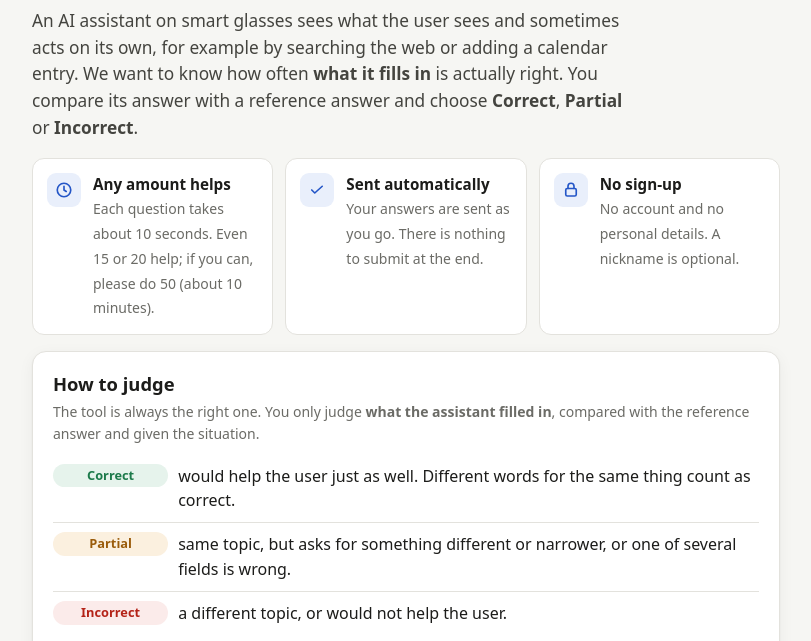
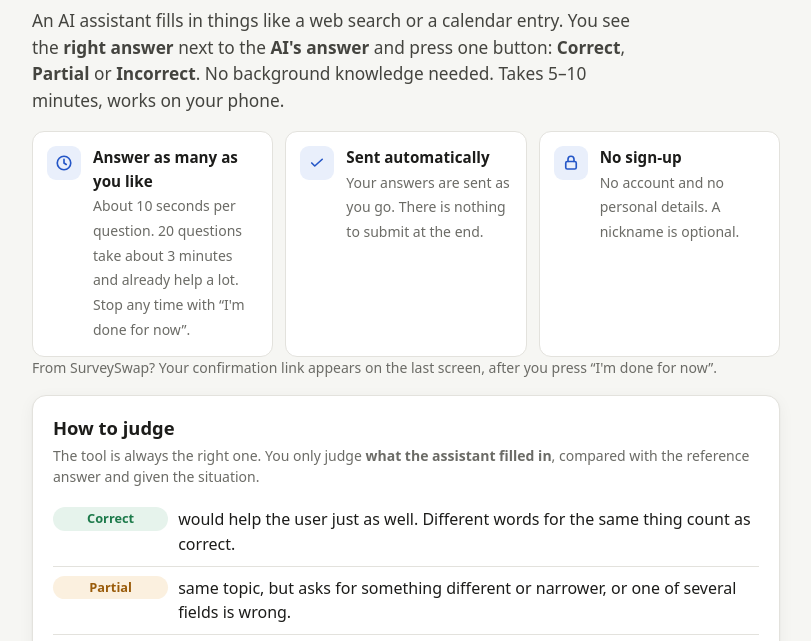
Before and after one commit to Andreas-Hum/ai_assistant, a plain HTML site: page index.html in a window 1280 px wide. Shown: the part 144-785 px from the top of the page, without its empty margins (234-1045 px from the left). Drawn offline with Linux system fonts and the light colour scheme.

Commit message:
Add SurveySwap link

```diff
--- a/index.html
+++ b/index.html
@@ -191,15 +191,15 @@
   <div class="hero">
     <div class="eyebrow">University research study</div>
     <h1>Help check what an AI assistant fills in</h1>
-    <p class="lead">An AI assistant on smart glasses sees what the user sees and sometimes acts on its own, for example by
-      searching the web or adding a calendar entry. We want to know how often <b>what it fills in</b> is actually right.
-      You compare its answer with a reference answer and choose <b>Correct</b>, <b>Partial</b> or <b>Incorrect</b>.</p>
+    <p class="lead">An AI assistant fills in things like a web search or a calendar entry. You see the <b>right answer</b>
+      next to the <b>AI's answer</b> and press one button: <b>Correct</b>, <b>Partial</b> or <b>Incorrect</b>.
+      No background knowledge needed. Takes 5&ndash;10 minutes, works on your phone.</p>
   </div>
 
   <div class="facts">
     <div class="fact"><div class="ico" aria-hidden="true">
       <svg width="18" height="18" viewBox="0 0 24 24" fill="none" stroke="currentColor" stroke-width="2.2" stroke-linecap="round"><circle cx="12" cy="12" r="9"/><path d="M12 7v5l3 2"/></svg></div>
-      <div><b>Any amount helps</b><span>Each question takes about 10 seconds. Even 15 or 20 help; if you can, please do 50 (about 10 minutes).</span></div></div>
+      <div><b>Answer as many as you like</b><span>About 10 seconds per question. 20 questions take about 3 minutes and already help a lot. Stop any time with &ldquo;I'm done for now&rdquo;.</span></div></div>
     <div class="fact"><div class="ico" aria-hidden="true">
       <svg width="18" height="18" viewBox="0 0 24 24" fill="none" stroke="currentColor" stroke-width="2.2" stroke-linecap="round" stroke-linejoin="round"><path d="M5 12l4 4L19 7"/></svg></div>
       <div><b>Sent automatically</b><span>Your answers are sent as you go. There is nothing to submit at the end.</span></div></div>
@@ -207,6 +207,8 @@
       <svg width="18" height="18" viewBox="0 0 24 24" fill="none" stroke="currentColor" stroke-width="2.2" stroke-linecap="round" stroke-linejoin="round"><rect x="5" y="10" width="14" height="10" rx="2"/><path d="M8 10V7a4 4 0 0 1 8 0v3"/></svg></div>
       <div><b>No sign-up</b><span>No account and no personal details. A nickname is optional.</span></div></div>
   </div>
+
+  <p class="muted small" style="margin:0">From SurveySwap? Your confirmation link appears on the last screen, after you press &ldquo;I'm done for now&rdquo;.</p>
 
   <div class="card">
     <h2 style="font-size:1.15rem;margin-bottom:6px">How to judge</h2>
@@ -370,6 +372,8 @@ var FORM_LINK = "https://docs.google.com/forms/d/e/1FAIpQLSecphf41bETNNmk4fJO5hi
   "use strict";
   var ITEMS = window.ITEMS || [];
   var N = ITEMS.length;
+  // Visitors from the SurveySwap listing (link ends in ?from=swap) get a "swap-" code, so their labels can be analysed separately.
+  var FROM_SWAP = /[?&]from=swap\b/.test(location.search);
   var $ = function (id) { return document.getElementById(id); };
   var state = null, stateKey = null, pos = 0, sending = false, toastTimer = null;
   var MILESTONES = { 10: "10 answers sent. Thank you!", 20: "20 answers sent. That already helps a lot!",
@@ -552,7 +556,7 @@ var FORM_LINK = "https://docs.google.com/forms/d/e/1FAIpQLSecphf41bETNNmk4fJO5hi
     clearTimeout(toastTimer); $("toast").classList.remove("show");
     $("doneText").textContent = all ? "You answered all " + N + " questions."
       : n === 0 ? "You have not answered any questions yet."
-      : "You answered " + n + " of " + N + " questions, and every one of them helps." + (n < 50 ? " If you have a few more minutes, the first 50 are the ones we need most." : "") + " You can come back on this device and continue where you left off.";
+      : "You answered " + n + " of " + N + " questions, and every one of them helps." + (n < 20 ? " If you have two more minutes, 20 answers help a lot." : "") + " You can come back on this device and continue where you left off.";
     $("review").textContent = all ? "Review my answers" : "Continue answering";
     $("csvBox").value = csv();
     $("retry").classList.add("hidden");
@@ -591,7 +595,7 @@ var FORM_LINK = "https://docs.google.com/forms/d/e/1FAIpQLSecphf41bETNNmk4fJO5hi
     var existing = name ? store.get(nameKey(name)) : null;
     if (existing) { state = existing; stateKey = nameKey(name); }
     else {
-      state = { name: name, pid: randomCode(), labels: {}, pos: 0, sent: 0 };
+      state = { name: name, pid: (FROM_SWAP ? "swap-" : "") + randomCode(), labels: {}, pos: 0, sent: 0 };
       state.order = priorityOrder(name + state.pid);
       stateKey = name ? nameKey(name) : "argcheck:~" + state.pid;
     }
```
